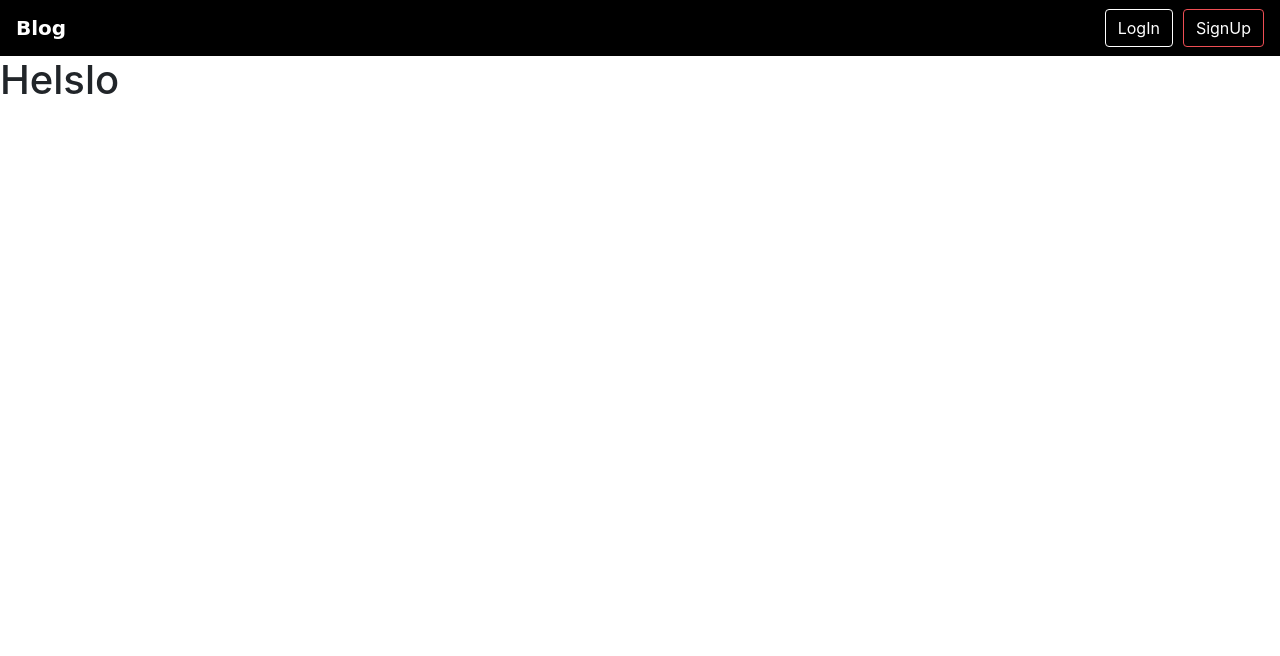
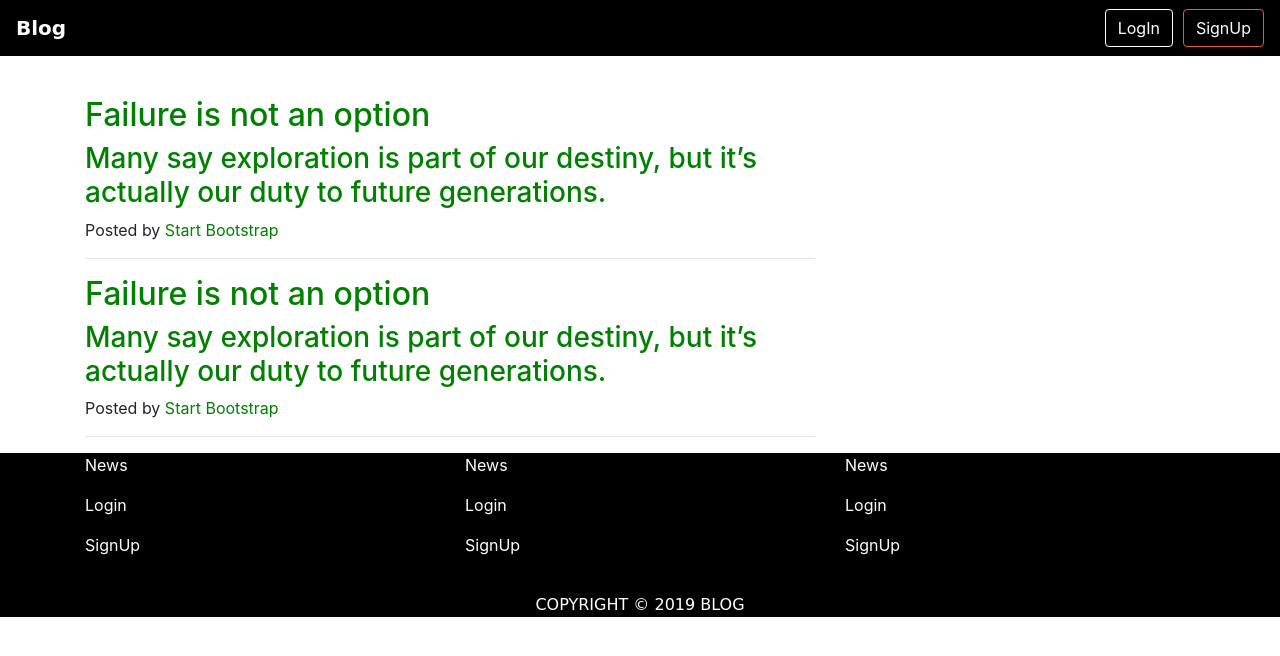
Before and after one commit to Thommzy/Blog, a plain HTML site: page public/index.html in a window 1280 px wide. Drawn offline with Linux system fonts and the light colour scheme.

Commit message:
Creating the Landing Page

```diff
--- a/public/css/index.css
+++ b/public/css/index.css
@@ -1,5 +1,6 @@
 .topNav {
   background: black !important;
+  margin-bottom: 40px;
 }
 .logo {
   color: #fff !important;
@@ -15,3 +16,32 @@
   border: 1px solid #ee4e54;
   color: #fff;
 }
+#footer {
+  background: #000;
+}
+.firstLine {
+  color: #fff;
+}
+.secondLine {
+  color: #fff;
+}
+.thirdLine {
+  color: #fff;
+}
+.lowerFooter {
+  color: #fff;
+  text-align: center;
+  text-transform: uppercase;
+  font-family: cursive;
+}
+.upperFooter {
+  margin-bottom: 20px;
+}
+.post-preview a:hover {
+  text-decoration: none;
+  color: black;
+}
+
+.post-preview a {
+  color: green;
+}
--- a/public/index.html
+++ b/public/index.html
@@ -21,6 +21,68 @@
         </button>
       </form>
     </nav>
-    <h1>Helslo</h1>
+    <div class="container">
+      <div class="row">
+        <div class="col-lg-8 col-md-10">
+          <div class="post-preview">
+            <a href="#">
+              <h2 class="post-title">
+                Failure is not an option
+              </h2>
+              <h3 class="post-subtitle">
+                Many say exploration is part of our destiny, but it’s actually
+                our duty to future generations.
+              </h3>
+            </a>
+            <p class="post-meta">
+              Posted by
+              <a href="#">Start Bootstrap</a>
+            </p>
+          </div>
+          <hr />
+          <div class="post-preview">
+            <a href="#">
+              <h2 class="post-title">
+                Failure is not an option
+              </h2>
+              <h3 class="post-subtitle">
+                Many say exploration is part of our destiny, but it’s actually
+                our duty to future generations.
+              </h3>
+            </a>
+            <p class="post-meta">
+              Posted by
+              <a href="#">Start Bootstrap</a>
+            </p>
+          </div>
+          <hr />
+          <!-- Pager -->
+        </div>
+      </div>
+    </div>
+    <div id="footer">
+      <div class="container">
+        <div class="row upperFooter">
+          <div class="col-sm firstLine">
+            <p>News</p>
+            <p>Login</p>
+            <p>SignUp</p>
+          </div>
+          <div class="col-sm secondLine">
+            <p>News</p>
+            <p>Login</p>
+            <p>SignUp</p>
+          </div>
+          <div class="col-sm thirdLine">
+            <p>News</p>
+            <p>Login</p>
+            <p>SignUp</p>
+          </div>
+        </div>
+        <div class="lowerFooter">
+          <p>Copyright &copy; 2019 Blog</p>
+        </div>
+      </div>
+    </div>
   </body>
 </html>
```
